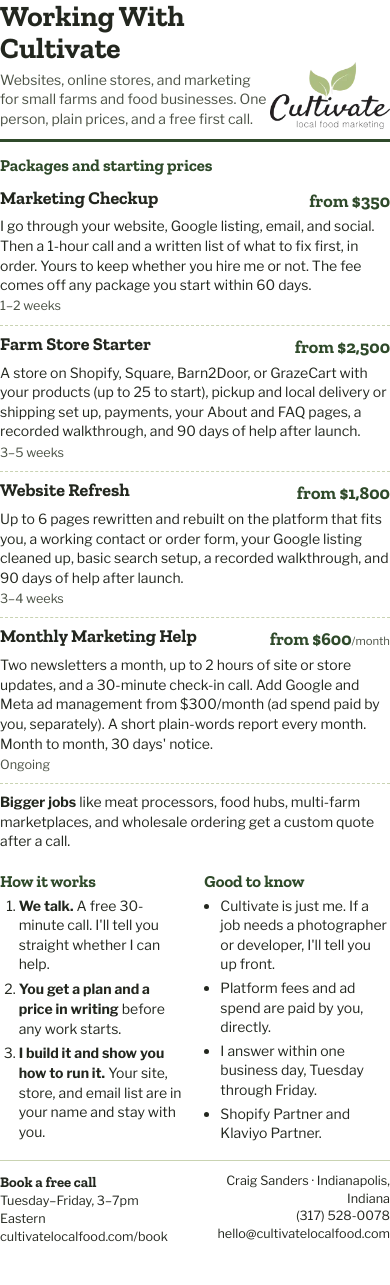
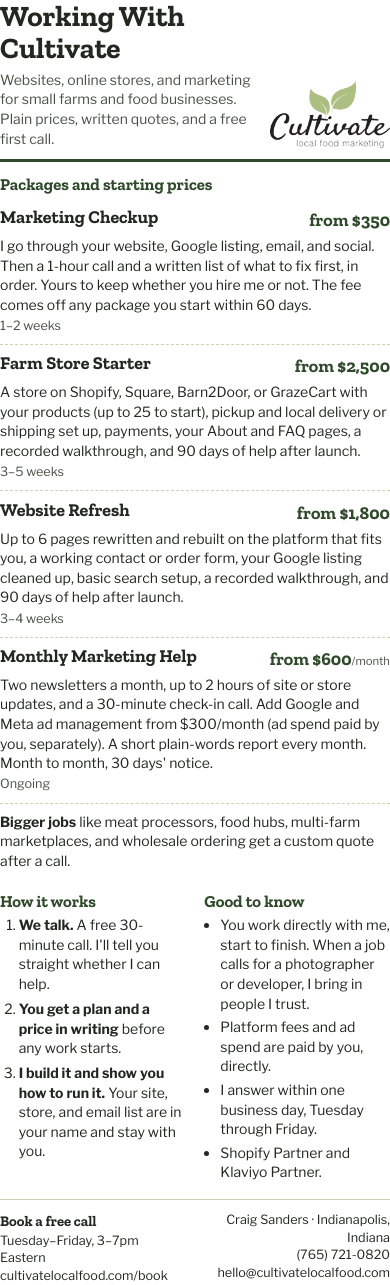
Before and after one commit to craigsanders22/cultivatelocal, a web app: file pdf-src/working-with-cultivate.html in a window 390 px wide. Before the commit the page ends 1242 px from the top, so only its background shows below. Run offline with its HTML, style and script files only (its server is not run), Linux system fonts and the light colour scheme.

Commit message:
New phone number (765) 721-0820; reword copy so it doesn't undersell the business
- Phone and tel: links updated site-wide (data file) and in both PDFs
- Drop 'built for farms in Ohio and Idaho' and 'a few farms I've built for'
- 'It's just me' / 'one person' reframed as working directly with Craig
- 'Some of my work' -> 'Recent work'

Co-Authored-By: Claude Opus 5.5 <noreply@anthropic.com>
Claude-Session: https://claude.ai/code/session_01KC5bDKNDZYEXLhTi5ieuq1

```diff
--- a/pdf-src/farm-website-self-check.html
+++ b/pdf-src/farm-website-self-check.html
@@ -64,6 +64,6 @@
 
   <div class="foot">
     <div><strong>Want a second set of eyes?</strong><br>The Marketing Checkup ($350) is this list done for you, plus a 1-hour call and a written plan.</div>
-    <div style="text-align:right;white-space:nowrap">cultivatelocalfood.com/book<br>(317) 528-0078<br>hello@cultivatelocalfood.com</div>
+    <div style="text-align:right;white-space:nowrap">cultivatelocalfood.com/book<br>(765) 721-0820<br>hello@cultivatelocalfood.com</div>
   </div>
 </body></html>
--- a/pdf-src/working-with-cultivate.html
+++ b/pdf-src/working-with-cultivate.html
@@ -18,7 +18,7 @@
   <div class="top">
     <div>
       <h1>Working With Cultivate</h1>
-      <p class="sub">Websites, online stores, and marketing for small farms and food businesses. One person, plain prices, and a free first call.</p>
+      <p class="sub">Websites, online stores, and marketing for small farms and food businesses. Plain prices, written quotes, and a free first call.</p>
     </div>
     <img src="../src/assets/img/cultivate-logo.png" alt="Cultivate Local">
   </div>
@@ -50,7 +50,7 @@
     <div>
       <h2>Good to know</h2>
       <ul>
-        <li>Cultivate is just me. If a job needs a photographer or developer, I'll tell you up front.</li>
+        <li>You work directly with me, start to finish. When a job calls for a photographer or developer, I bring in people I trust.</li>
         <li>Platform fees and ad spend are paid by you, directly.</li>
         <li>I answer within one business day, Tuesday through Friday.</li>
         <li>Shopify Partner and Klaviyo Partner.</li>
@@ -60,6 +60,6 @@
 
   <div class="foot">
     <div><strong>Book a free call</strong><br>Tuesday–Friday, 3–7pm Eastern<br>cultivatelocalfood.com/book</div>
-    <div style="text-align:right">Craig Sanders · Indianapolis, Indiana<br>(317) 528-0078<br>hello@cultivatelocalfood.com</div>
+    <div style="text-align:right">Craig Sanders · Indianapolis, Indiana<br>(765) 721-0820<br>hello@cultivatelocalfood.com</div>
   </div>
 </body></html>
--- a/src/_data/site.js
+++ b/src/_data/site.js
@@ -4,8 +4,8 @@ export default {
   url: "https://www.cultivatelocalfood.com",
   city: "Indianapolis, Indiana",
   email: "hello@cultivatelocalfood.com",
-  phone: "(317) 528-0078",
-  phoneTel: "+13175280078",
+  phone: "(765) 721-0820",
+  phoneTel: "+17657210820",
   hours: "Tuesday through Friday, 3 to 7pm Eastern",
   hoursShort: "Tue–Fri, 3–7pm ET",
 
--- a/src/pages/about.njk
+++ b/src/pages/about.njk
@@ -18,8 +18,8 @@ description: "I grew up on a family farm in Putnam County, Indiana, worked in lo
       <p>Then I owned Wildwood Market, an independent grocery in Indianapolis built around local produce and food from nearby farms. Running a store teaches you fast what gets people in the door: a good email, a post at the right time, a sign that says what's fresh this week. I also helped my wife run her flower shop, which leaned on local and seasonal flowers.</p>
       <p>These days I build online stores and run email and ads for food brands that ship across the country. Cultivate Local is where I bring that work back to small farms and food businesses, because that's where I started and where I think it helps the most.</p>
 
-      <h2>It's just me</h2>
-      <p>Cultivate is one person. When a job needs a photographer or a developer, I bring in someone I trust and tell you up front who it is and what it costs. You'll always be talking to me.</p>
+      <h2>You work with me</h2>
+      <p>When you hire Cultivate, you work directly with me from the first call to launch day. When a job calls for a photographer or a developer, I bring in people I trust and tell you up front who they are and what it costs.</p>
       <p>I'm a Shopify Partner and a Klaviyo Partner.</p>
     </div>
     <div>
--- a/src/pages/services.njk
+++ b/src/pages/services.njk
@@ -135,7 +135,7 @@ description: "Four ways to work with me, from a $350 marketing checkup to monthl
       <details><summary>Who owns my website, store, and email list?</summary><div><p>You do. I set up accounts in your name and add myself as a helper, so if we ever stop working together, everything stays with you.</p></div></details>
       <details><summary>Do you write the words, or do I?</summary><div><p>I write them with you. You know your farm; I'll ask the questions and turn your answers into pages.</p></div></details>
       <details><summary>I already have a site. Do I have to start over?</summary><div><p>Not always. The Checkup will tell us whether a refresh on your current platform makes more sense than a move.</p></div></details>
-      <details><summary>You're in Indiana. I'm not. Does that matter?</summary><div><p>No. I've built for farms in Ohio and Idaho. Calls and screen shares work fine.</p></div></details>
+      <details><summary>You're in Indiana. I'm not. Does that matter?</summary><div><p>No. I work with farms and food businesses all over the country. Calls and screen shares work great.</p></div></details>
       <details><summary>What will the platform cost me each month?</summary><div><p>It depends on which one fits. I'll lay out the monthly fees for each option before you pick, so you're not surprised later.</p></div></details>
     </div>
     <div class="btn-row"><a class="btn" href="/book/">Book a free call</a></div>
--- a/src/pages/work.njk
+++ b/src/pages/work.njk
@@ -2,12 +2,12 @@
 layout: layouts/base.njk
 title: Work
 permalink: /work/
-description: "Online stores and websites I've built for farms and meat businesses in Ohio, Idaho, and Indiana."
+description: "Recent online stores, websites, and marketing work for farms and meat businesses."
 ---
 <section class="page-head">
   <div class="wrap">
-    <h1>Some of my work</h1>
-    <p class="lede">A few farms I've built for. Each one sells differently, so each setup is different.</p>
+    <h1>Recent work</h1>
+    <p class="lede">A few recent projects. Every farm sells differently, so every setup is built around how they actually sell.</p>
   </div>
 </section>
 <section class="section">
```
Also changed, not shown: src/index.njk (+4 -4 lines), 2 other files.
